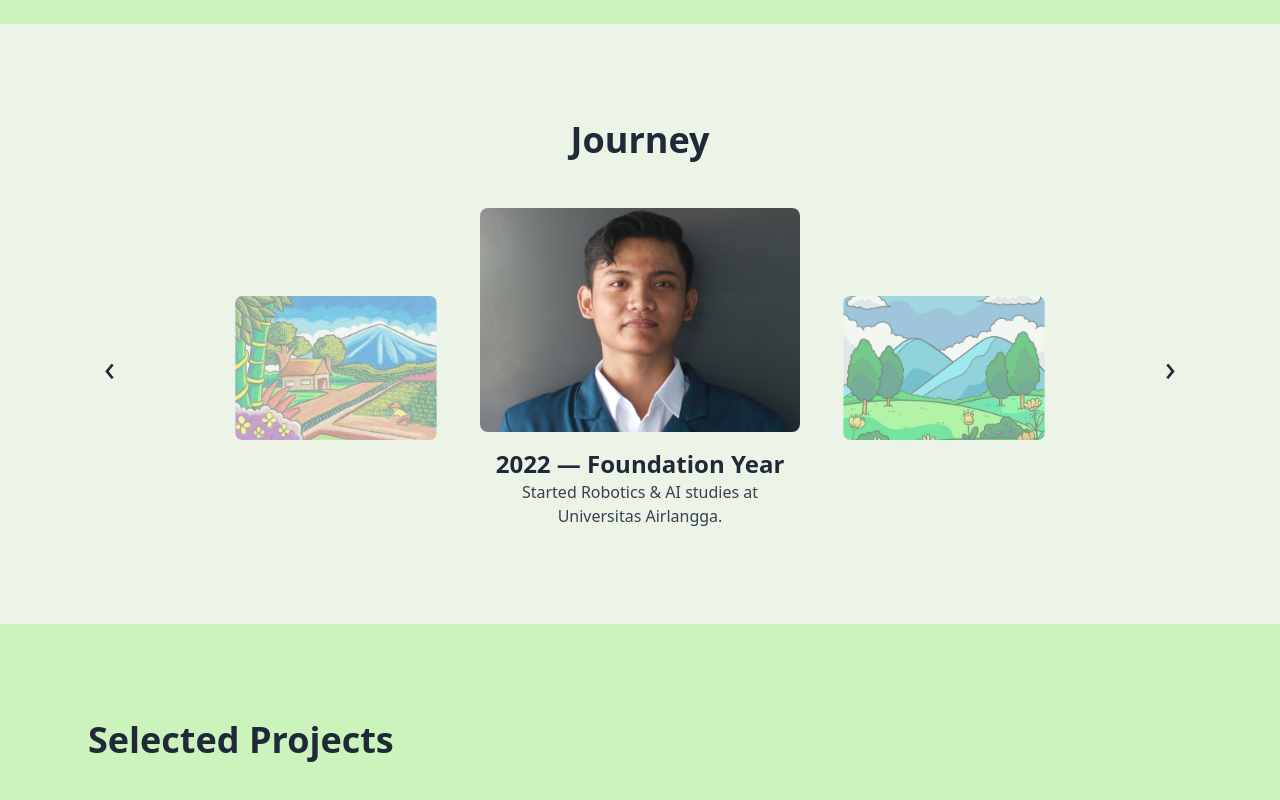
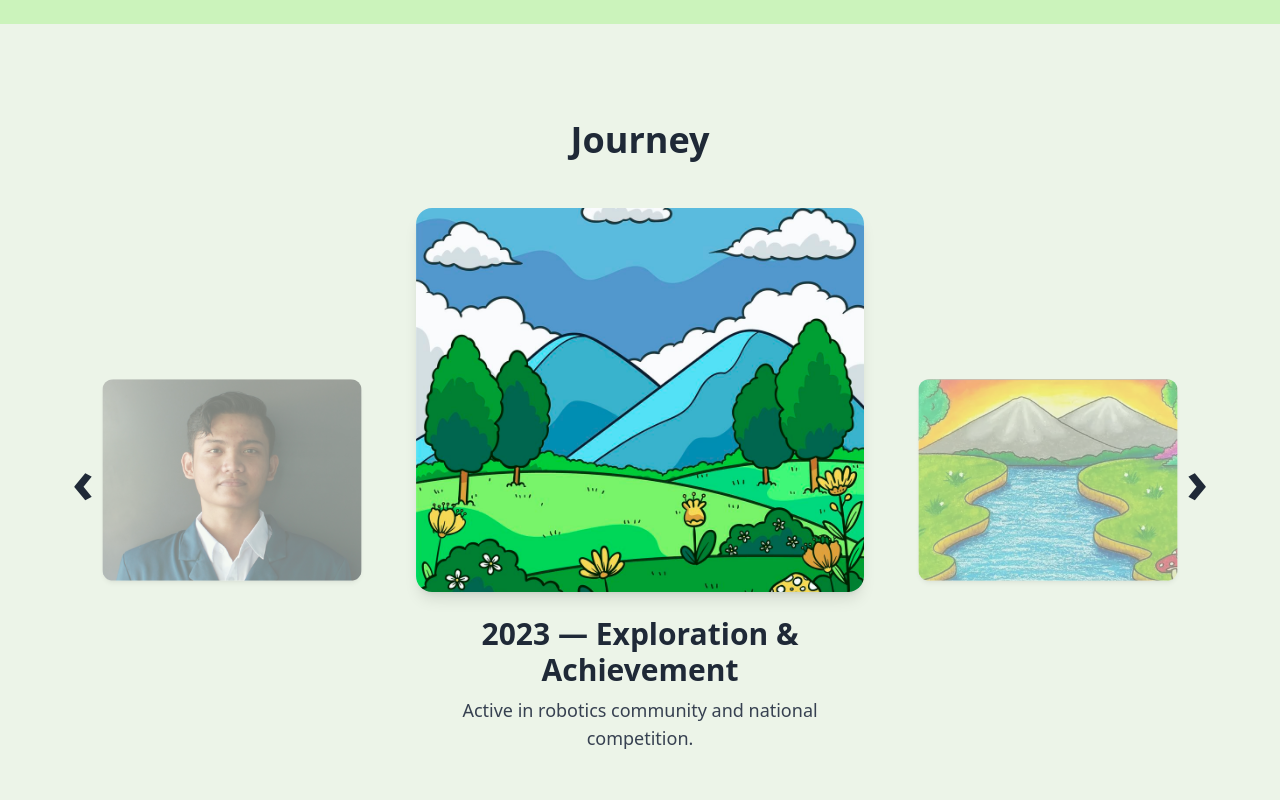
Before and after one commit to egahqusayf/egahqusayf.github.io, a plain HTML site: page index.html in a window 1280 px wide. Shown: the part 1120-1920 px from the top of the page. Drawn offline with nearby package versions, Linux system fonts and the light colour scheme.

Commit message:
Update journey, automatic sliding

```diff
--- a/index.html
+++ b/index.html
@@ -52,7 +52,7 @@
 
 <!-- JOURNEY -->
 <section id="journey" class="py-24 overflow-hidden">
-  <div class="max-w-6xl mx-auto px-6 text-center">
+  <div class="max-w-7xl mx-auto px-6 text-center">
 
     <h2 class="text-4xl font-bold mb-12">Journey</h2>
 
@@ -60,41 +60,45 @@
 
       <!-- PREV -->
       <button id="journey-prev"
-              class="absolute left-0 text-4xl px-4 z-10 hover:scale-110 transition">
+        class="absolute left-12 text-6xl font-bold z-10
+               hover:scale-110 transition select-none">
         ‹
       </button>
 
       <!-- CAROUSEL -->
-      <div class="flex items-center gap-8">
+      <div class="flex items-center gap-10">
 
-        <!-- LEFT -->
+        <!-- LEFT (SMALL & FADED) -->
         <div id="journey-left"
-              class="w-56 opacity-50 scale-90 transition-all duration-500">
-
-          <img class="w-full h-40 object-cover rounded-lg">
+          class="w-72 opacity-50 scale-90 transition-all duration-500">
+          <img
+            class="w-full h-56 object-cover rounded-xl shadow-md">
         </div>
 
-        <!-- CENTER -->
+        <!-- CENTER (MAIN) -->
         <div id="journey-center"
-              class="w-80 scale-100 transition-all duration-500">
-
-          <img class="w-full h-56 object-cover rounded-lg mb-4">
-          <h3 class="text-2xl font-bold" id="journey-title"></h3>
-          <p class="text-gray-700" id="journey-short"></p>
+          class="w-[28rem] scale-100 transition-all duration-500">
+          <img
+            class="w-full h-96 object-cover rounded-2xl shadow-lg mb-6">
+          <h3 id="journey-title"
+              class="text-3xl font-bold mb-2"></h3>
+          <p id="journey-short"
+              class="text-gray-700 text-lg"></p>
         </div>
 
-        <!-- RIGHT -->
+        <!-- RIGHT (SMALL & FADED) -->
         <div id="journey-right"
-              class="w-56 opacity-50 scale-90 transition-all duration-500">
-
-          <img class="w-full h-40 object-cover rounded-lg">
+          class="w-72 opacity-50 scale-90 transition-all duration-500">
+          <img
+            class="w-full h-56 object-cover rounded-xl shadow-md">
         </div>
 
       </div>
 
       <!-- NEXT -->
       <button id="journey-next"
-              class="absolute right-0 text-4xl px-4 z-10 hover:scale-110 transition">
+        class="absolute right-12 text-6xl font-bold z-10
+               hover:scale-110 transition select-none">
         ›
       </button>
 
@@ -102,6 +106,7 @@
 
   </div>
 </section>
+
 
 
 
--- a/js/render.js
+++ b/js/render.js
@@ -109,9 +109,45 @@ function slide(direction) {
     // Init
     setContent();
 
-    // Controls
-    nextBtn.addEventListener("click", () => slide("next"));
-    prevBtn.addEventListener("click", () => slide("prev"));
+    /* ======================
+    AUTO SLIDE (4s)
+    ====================== */
+    let autoSlideTimer = null;
+
+    function startAutoSlide() {
+    stopAutoSlide(); // prevent duplicate timer
+    autoSlideTimer = setInterval(() => {
+        slide("next");
+    }, 4000);
+    }
+
+    function stopAutoSlide() {
+    if (autoSlideTimer) {
+        clearInterval(autoSlideTimer);
+        autoSlideTimer = null;
+    }
+    }
+
+    /* ======================
+    CONTROLS (MANUAL)
+    ====================== */
+    nextBtn.addEventListener("click", () => {
+    stopAutoSlide();
+    slide("next");
+    startAutoSlide();
+    });
+
+    prevBtn.addEventListener("click", () => {
+    stopAutoSlide();
+    slide("prev");
+    startAutoSlide();
+    });
+
+    /* ======================
+    INIT
+    ====================== */
+    startAutoSlide();
+
 
 
 
```
